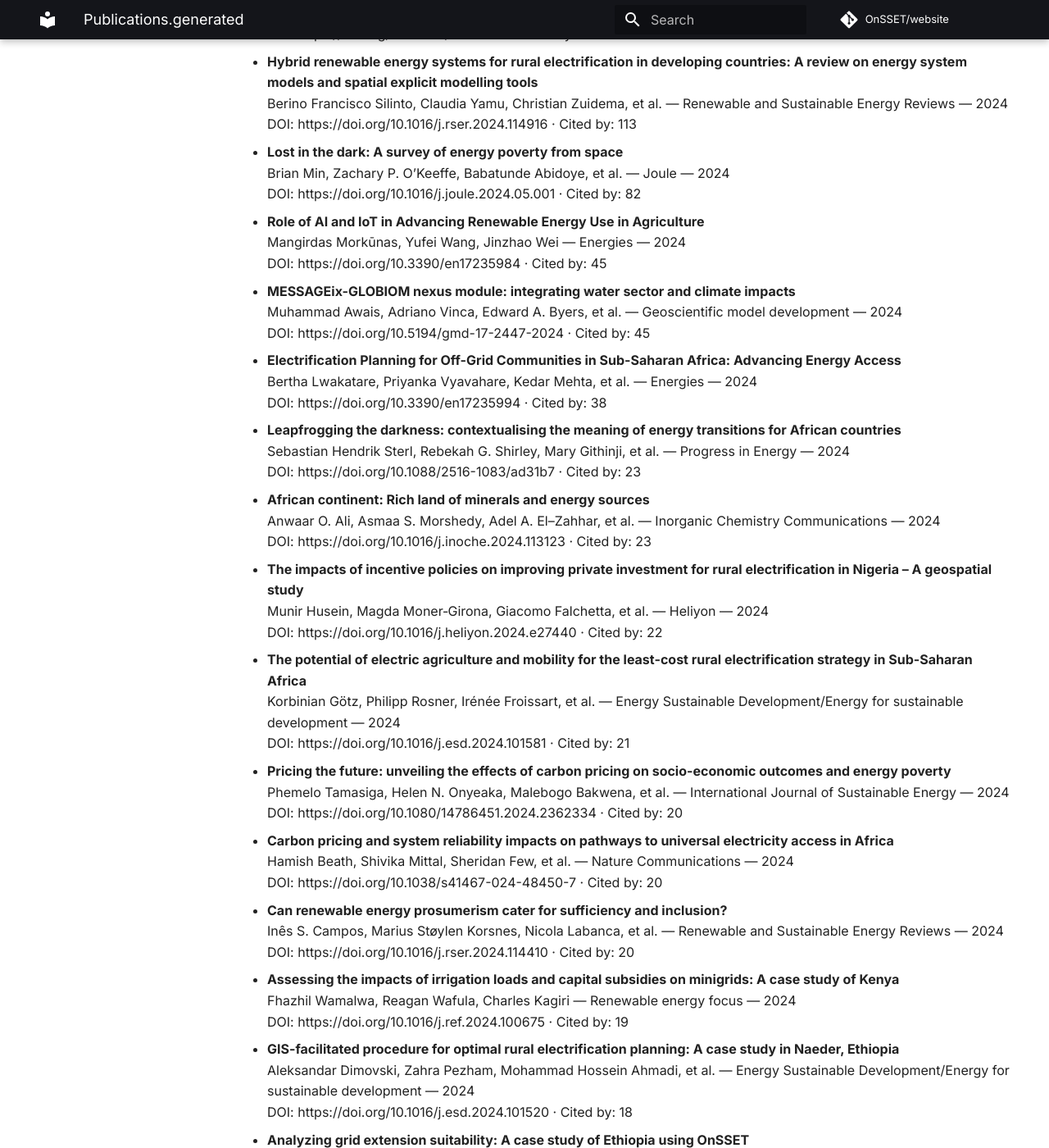
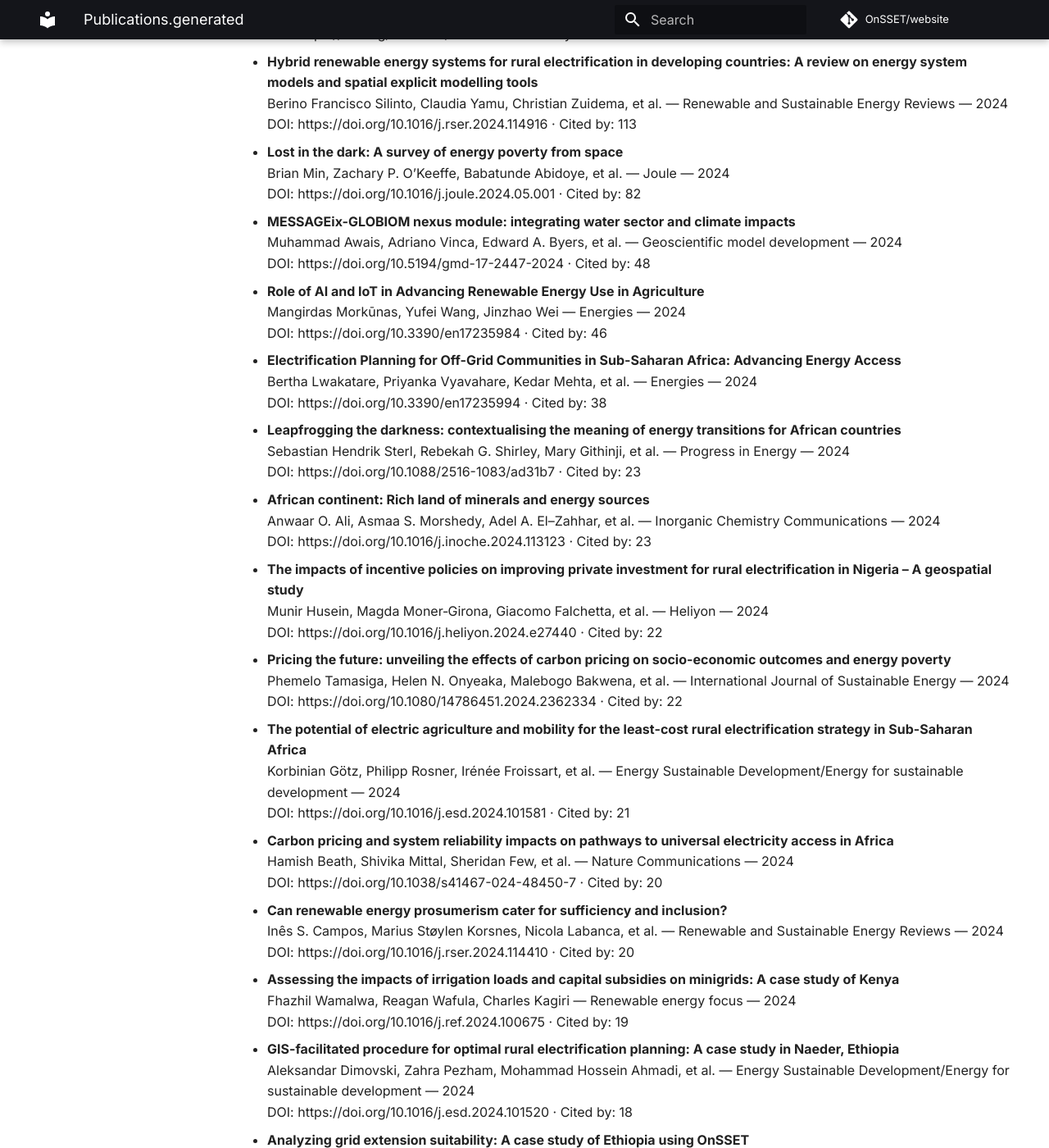
Before and after one commit to OnSSET/website, an MkDocs documentation site: the page built from docs/publications.generated.md, in a window 1280 px wide and 1400 px high, scrolled down 7273 px. Shown: the whole window at 82% size. Built offline with MkDocs 1.6.1 and Material for MkDocs 9.7.7, drawn with Linux system fonts in a browser that asks for light colours; comment, search, counter and statistics services are not loaded; some of the changed text lies outside the part shown.

Commit message:
Auto-update publications

```diff
--- a/docs/publications.generated.md
+++ b/docs/publications.generated.md
@@ -301,13 +301,13 @@
   Brian Min, Zachary P. O’Keeffe, Babatunde Abidoye, et al. — Joule — 2024
   DOI: https://doi.org/10.1016/j.joule.2024.05.001 · Cited by: 82
 
+- **MESSAGEix-GLOBIOM nexus module: integrating water sector and climate impacts**
+  Muhammad Awais, Adriano Vinca, Edward A. Byers, et al. — Geoscientific model development — 2024
+  DOI: https://doi.org/10.5194/gmd-17-2447-2024 · Cited by: 48
+
 - **Role of AI and IoT in Advancing Renewable Energy Use in Agriculture**
   Mangirdas Morkūnas, Yufei Wang, Jinzhao Wei — Energies — 2024
-  DOI: https://doi.org/10.3390/en17235984 · Cited by: 45
-
-- **MESSAGEix-GLOBIOM nexus module: integrating water sector and climate impacts**
-  Muhammad Awais, Adriano Vinca, Edward A. Byers, et al. — Geoscientific model development — 2024
-  DOI: https://doi.org/10.5194/gmd-17-2447-2024 · Cited by: 45
+  DOI: https://doi.org/10.3390/en17235984 · Cited by: 46
 
 - **Electrification Planning for Off-Grid Communities in Sub-Saharan Africa: Advancing Energy Access**
   Bertha Lwakatare, Priyanka Vyavahare, Kedar Mehta, et al. — Energies — 2024
@@ -325,13 +325,13 @@
   Munir Husein, Magda Moner‐Girona, Giacomo Falchetta, et al. — Heliyon — 2024
   DOI: https://doi.org/10.1016/j.heliyon.2024.e27440 · Cited by: 22
 
+- **Pricing the future: unveiling the effects of carbon pricing on socio-economic outcomes and energy poverty**
+  Phemelo Tamasiga, Helen N. Onyeaka, Malebogo Bakwena, et al. — International Journal of Sustainable Energy — 2024
+  DOI: https://doi.org/10.1080/14786451.2024.2362334 · Cited by: 22
+
 - **The potential of electric agriculture and mobility for the least-cost rural electrification strategy in Sub-Saharan Africa**
   Korbinian Götz, Philipp Rosner, Irénée Froissart, et al. — Energy Sustainable Development/Energy for sustainable development — 2024
   DOI: https://doi.org/10.1016/j.esd.2024.101581 · Cited by: 21
-
-- **Pricing the future: unveiling the effects of carbon pricing on socio-economic outcomes and energy poverty**
-  Phemelo Tamasiga, Helen N. Onyeaka, Malebogo Bakwena, et al. — International Journal of Sustainable Energy — 2024
-  DOI: https://doi.org/10.1080/14786451.2024.2362334 · Cited by: 20
 
 - **Carbon pricing and system reliability impacts on pathways to universal electricity access in Africa**
   Hamish Beath, Shivika Mittal, Sheridan Few, et al. — Nature Communications — 2024
```
Also changed, not shown: other parts of docs/publications.generated.md (+23 -23 lines).
